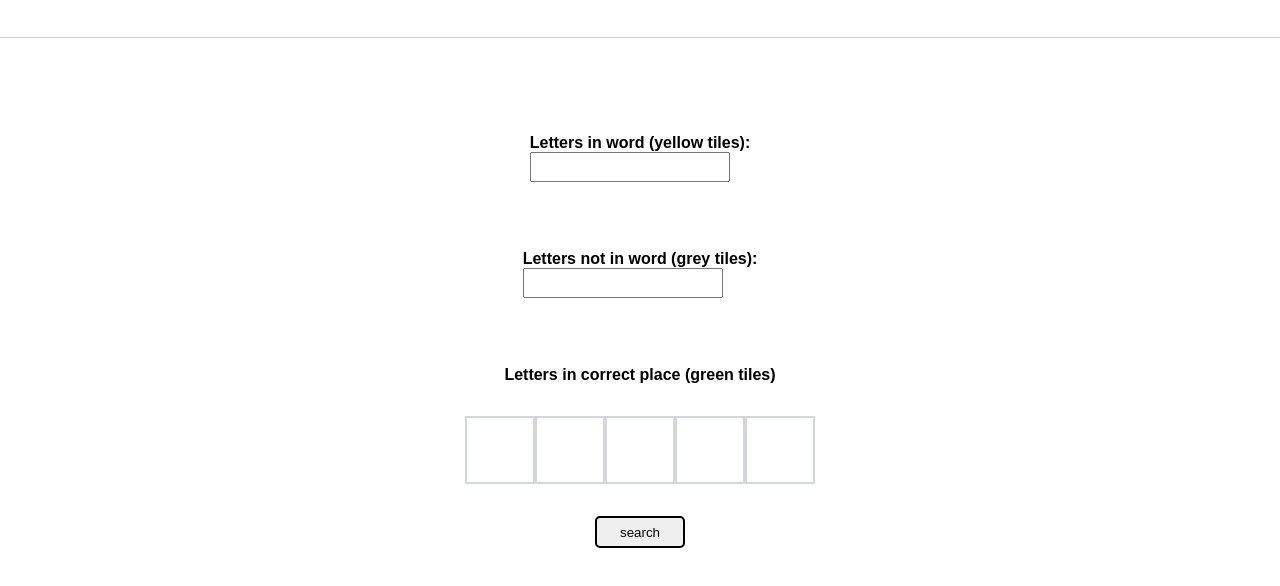
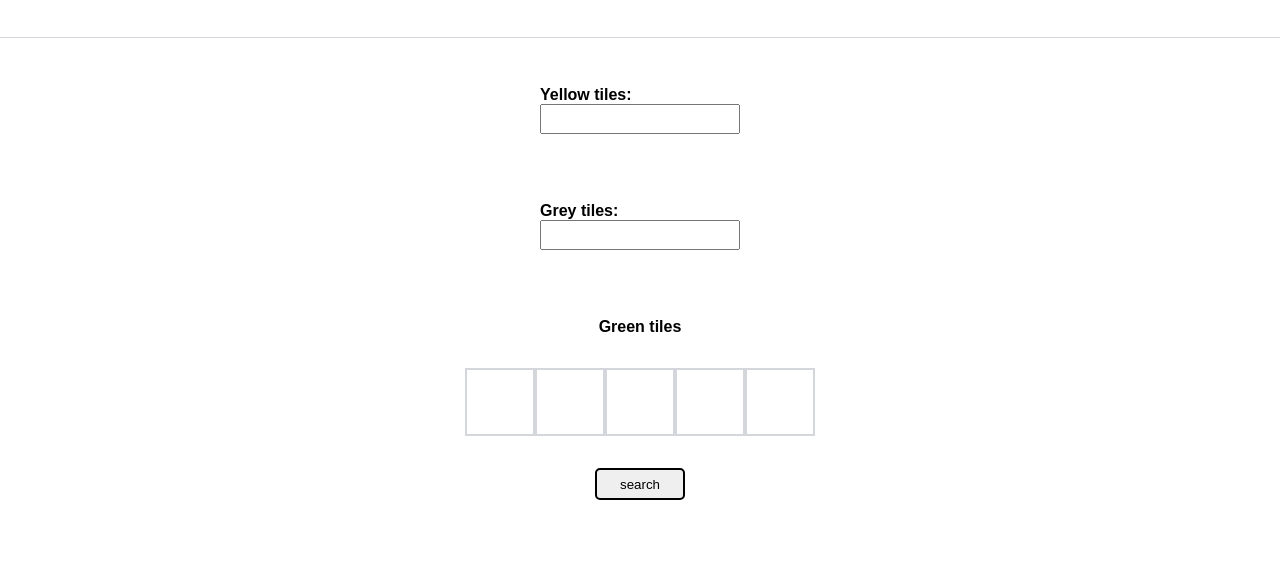
Before and after one commit to jbfink97/WordleSearch, a plain HTML site: page index.html in a window 1280 px wide. Shown: the part 86-672 px from the top of the page. Drawn offline with Linux system fonts and the light colour scheme.

Commit message:
updated HTML,CSS to look better, included live preview link in README

```diff
--- a/WordleSearch.css
+++ b/WordleSearch.css
@@ -13,7 +13,7 @@ header{
 }
 
 .container{
-    padding: 10vh;
+    padding: 4vh;
     display: flex;
     flex-direction: column;
     align-items: center;
--- a/index.html
+++ b/index.html
@@ -14,14 +14,14 @@
     </header>
     <main class="container">
         <div class="item">
-            <label>Letters in word (yellow tiles):</label>
+            <label>Yellow tiles:</label>
             <input type="text" id="yellow"><br><br>
         </div>
         <div class="item">
-            <label>Letters not in word (grey tiles):</label>
+            <label>Grey tiles:</label>
             <input type="text" id="grey"><br><br>
         </div>
-        <div class="item">Letters in correct place (green tiles)</div>
+        <div class="item">Green tiles</div>
         <div class="item letterBoxes">
             <input maxlength="1" class="greenLetter">
             <input maxlength="1" class="greenLetter">
```
Also changed, not shown: README.md.
